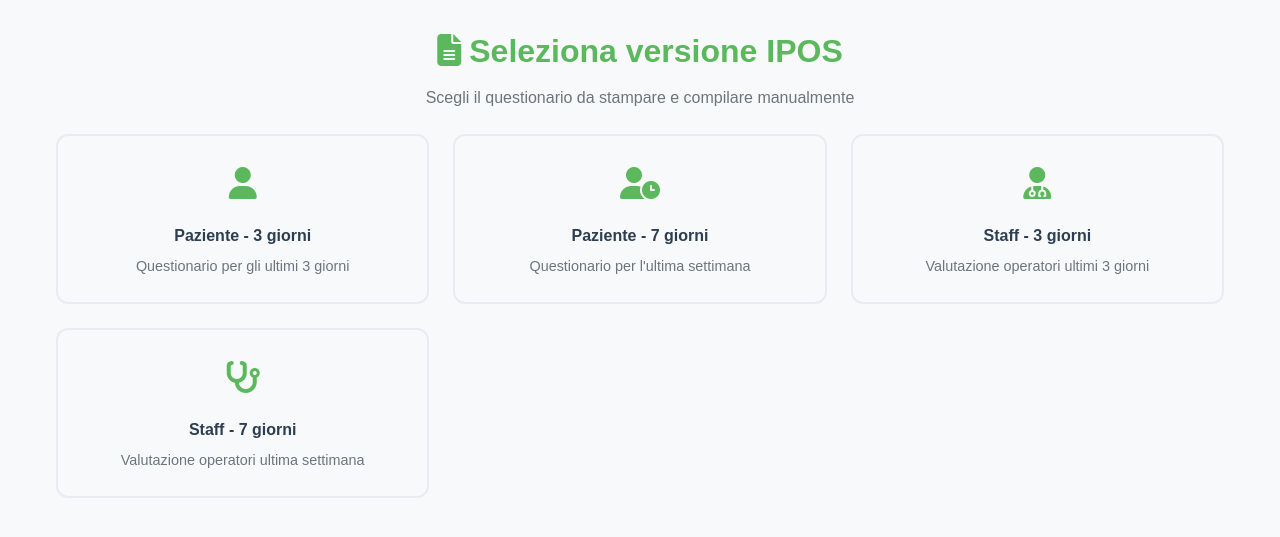
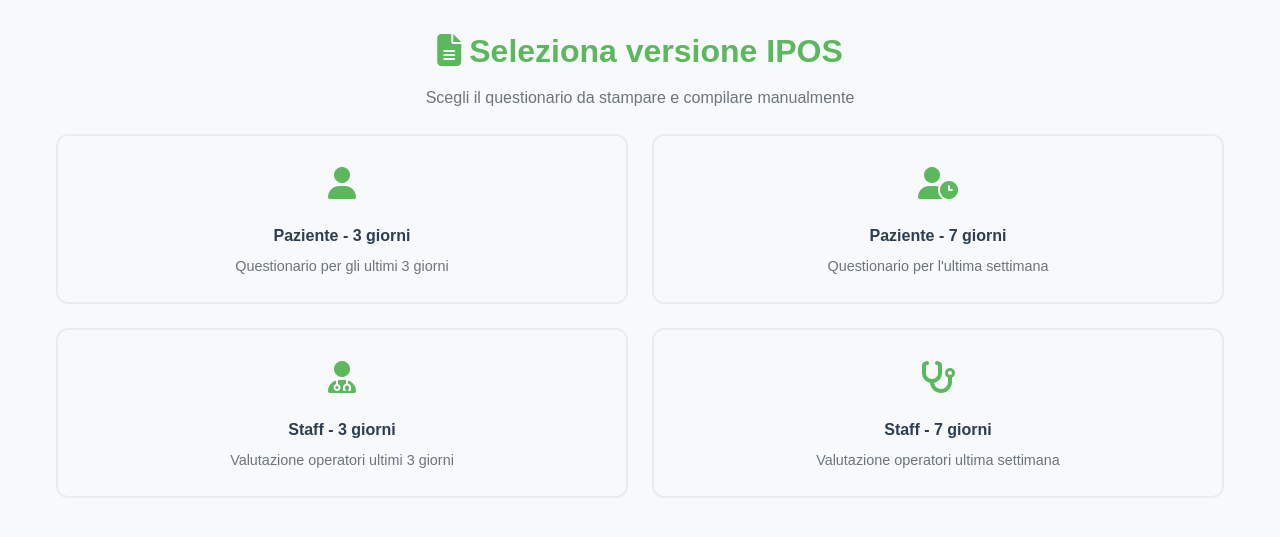
Before and after one commit to frantefrante/PallKit, a PHP site: page /ipos-templates.html in a window 1280 px wide. Shown: the top 537 px of the page. Run offline with PHP 8.4, Linux system fonts and the light colour scheme.

Commit message:
Fissa disposizione pulsanti IPOS

```diff
--- a/gestione-sintomi/css/strumenti-valutazione.css
+++ b/gestione-sintomi/css/strumenti-valutazione.css
@@ -118,7 +118,12 @@
 .badge-versions { background: #d4edda; color: #449d44; padding: 0.4rem 0.8rem; border-radius: 20px; font-size: 0.85rem; font-weight: 600; margin-top: 1rem; display: inline-block; }
 .version-modal .modal-content { border: none; border-radius: 16px; box-shadow: 0 20px 60px rgba(0,0,0,0.2); }
 .version-modal .modal-header { background: linear-gradient(135deg, #5cb85c, #449d44); color: white; border-radius: 16px 16px 0 0; }
-.version-grid { display: grid; grid-template-columns: repeat(auto-fit, minmax(280px, 1fr)); gap: 1.5rem; margin-top: 1rem; }
+.version-grid {
+  display: grid;
+  grid-template-columns: repeat(2, 1fr);
+  gap: 1.5rem;
+  margin-top: 1rem;
+}
 .version-card { border: 2px solid #e9ecef; border-radius: 12px; padding: 1.5rem; text-align: center; transition: all 0.3s ease; cursor: pointer; }
 .version-card:hover { border-color: #5cb85c; background: #d4edda; transform: translateY(-2px); }
 .version-icon { font-size: 2rem; color: #5cb85c; margin-bottom: 1rem; }
@@ -128,6 +133,7 @@
 @media (max-width: 768px) {
   .tools-grid { grid-template-columns: 1fr; }
   .tool-actions { gap: 0.75rem; }
+  .version-grid { grid-template-columns: 1fr; }
   .action-btn { font-size: 0.9rem; padding: 0.6rem 1rem; }
   .page-title { font-size: 2rem; }
 }
```
